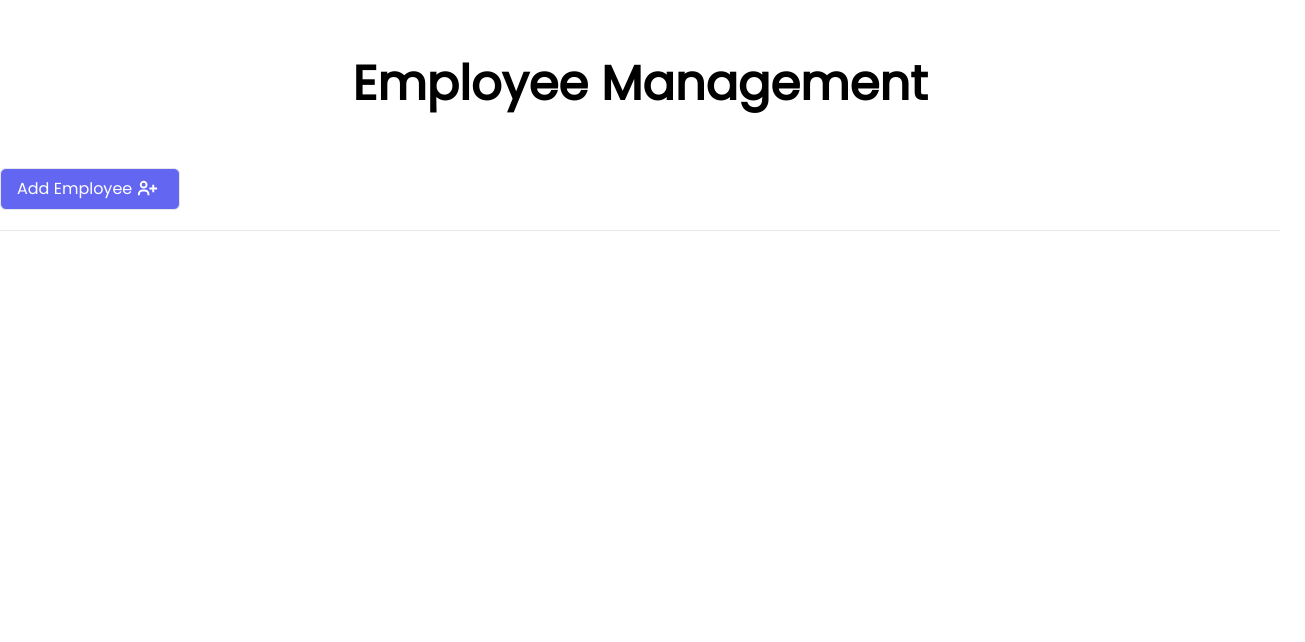
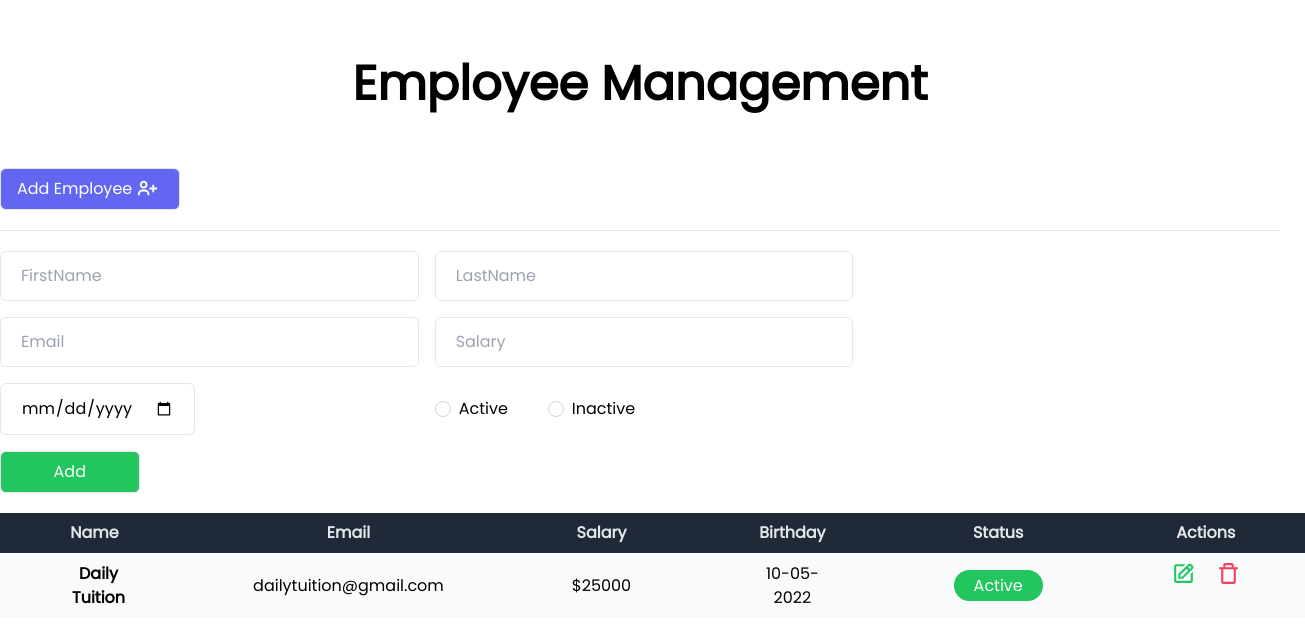
Before and after one commit to aadilrana088/next-crud-app, a Next.js app: page / in a window 1280 px wide. Shown: the top 642 px of the page, 1305 px wide, since content can reach past the window. Built offline with nearby package versions, Linux system fonts and the light colour scheme.

Commit message:
Added UI for forms and Table

```diff
--- /dev/null
+++ b/components/form.js
@@ -0,0 +1,83 @@
+export default function Form() {
+    return (
+        <form className="grid lg:grid-cols-2 w-4/6 gap-4">
+            <div className="input-type">
+                <input
+                    type="text"
+                    name="firstname"
+                    className="border w-full px-5 py-3 focus:outline-none rounded-md"
+                    placeholder="FirstName"
+                />
+            </div>
+            <div className="input-type">
+                <input
+                    type="text"
+                    name="firstname"
+                    className="border w-full px-5 py-3 focus:outline-none rounded-md"
+                    placeholder="LastName"
+                />
+            </div>
+            <div className="input-type">
+                <input
+                    type="text"
+                    name="email"
+                    className="border w-full px-5 py-3 focus:outline-none rounded-md"
+                    placeholder="Email"
+                />
+            </div>
+            <div className="input-type">
+                <input
+                    type="text"
+                    name="salary"
+                    className="border w-full px-5 py-3 focus:outline-none rounded-md"
+                    placeholder="Salary"
+                />
+            </div>
+            <div className="input-type">
+                <input
+                    type="date"
+                    name="date"
+                    className="border px-5 py-3 focus:outline-none rounded-md"
+                    placeholder="Salary"
+                />
+            </div>
+
+            <div className="flex gap-10 items-center">
+                <div className="form-check">
+                    <input
+                        type="radio"
+                        value="Active"
+                        id="radioDefault1"
+                        name="status"
+                        className="form-check-input appearance-none rounded-full h-4 w-4 border border-gray-300  bg-white checked:bg-green-500 checked:border-green-500 focus:outline-none transition duration-200 mt-1 align-top bg-no-repeat bg-center bg-contain float-left mr-2 cursor-pointer"
+                    />
+                    <label
+                        htmlFor="radioDefault1"
+                        className="inline-block tet-gray-800"
+                    >
+                        Active
+                    </label>
+                </div>
+                <div className="form-check">
+                    <input
+                        type="radio"
+                        value="Inactive"
+                        id="radioDefault2"
+                        name="status"
+                        className="form-check-input appearance-none rounded-full h-4 w-4 border border-gray-300  bg-white checked:bg-green-500 checked:border-green-500 focus:outline-none transition duration-200 mt-1 align-top bg-no-repeat bg-center bg-contain float-left mr-2 cursor-pointer"
+                    />
+                    <label
+                        htmlFor="radioDefault2"
+                        className="inline-block tet-gray-800"
+                    >
+                        Inactive
+                    </label>
+                </div>
+            </div>
+
+            <button className="flex justify-center text-md w-2/6 bg-green-500 text-white px-4 py-2 border rounded-md hover:bg-gray-50 hover:border-green-500 hover:text-green-500">
+                Add
+            </button>
+        </form>
+    );
+}
--- /dev/null
+++ b/components/table.js
@@ -0,0 +1,67 @@
+import { BiEdit, BiTrashAlt } from 'react-icons/bi';
+
+export default function Table() {
+    return (
+        <table className="min-w-full table-auto">
+            <thead>
+                <tr className="bg-gray-800">
+                    <th className="px-16 py-2">
+                        <span className="text-gray-200">Name</span>
+                    </th>
+                    <th className="px-16 py-2">
+                        <span className="text-gray-200">Email</span>
+                    </th>
+                    <th className="px-16 py-2">
+                        <span className="text-gray-200">Salary</span>
+                    </th>
+                    <th className="px-16 py-2">
+                        <span className="text-gray-200">Birthday</span>
+                    </th>
+                    <th className="px-16 py-2">
+                        <span className="text-gray-200">Status</span>
+                    </th>
+                    <th className="px-16 py-2">
+                        <span className="text-gray-200">Actions</span>
+                    </th>
+                </tr>
+            </thead>
+            <tbody className="bg-gray-200">
+                <tr className="bg-gray-50 text-center">
+                    <td className="px-16 py-2 flex flex-row items-center">
+                        <img src="#" alt="" />
+                        <span className="text-center ml-2 font-semibold">
+                            Daily Tuition
+                        </span>
+                    </td>
+                    <td className="px-16 py-2">
+                        <span>dailytuition@gmail.com</span>
+                    </td>
+                    <td className="px-16 py-2">
+                        <span>$25000</span>
+                    </td>
+                    <td className="px-16 py-2">
+                        <span>10-05-2022</span>
+                    </td>
+                    <td className="px-16 py-2">
+                        <button className="cursor">
+                            <span className="bg-green-500 text-white px-5 py-1 rounded-full">
+                                Active
+                            </span>
+                        </button>
+                    </td>
+                    <td className="px-16 py-2 flex justify-around gap-5">
+                        <button className="cursor">
+                            <BiEdit size={25} color={'rgb(34,197,94)'}></BiEdit>
+                        </button>
+                        <button className="cursor">
+                            <BiTrashAlt
+                                size={25}
+                                color={'rgb(244,63,94)'}
+                            ></BiTrashAlt>
+                        </button>
+                    </td>
+                </tr>
+            </tbody>
+        </table>
+    );
+}
--- a/pages/index.js
+++ b/pages/index.js
@@ -1,5 +1,7 @@
 import Head from 'next/head';
 import { BiUserPlus } from 'react-icons/bi';
+import Table from '../components/table';
+import Form from '../components/form';
 
 export default function Home() {
     return (
@@ -27,10 +29,16 @@
                             </span>
                         </button>
                     </div>
+                </div>
 
-                    {/* collapsable form */}
+                {/* collapsable form */}
+                <div className="container mx-auto py-5">
+                    <Form></Form>
+                </div>
 
-                    {/* table */}
+                {/* table */}
+                <div className="container mx-auto">
+                    <Table />
                 </div>
             </main>
         </section>
```
